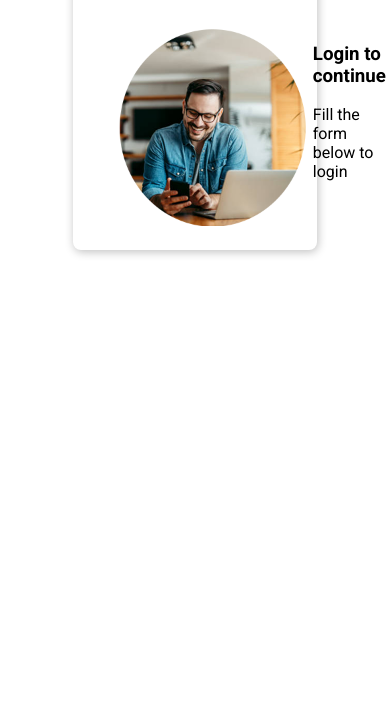
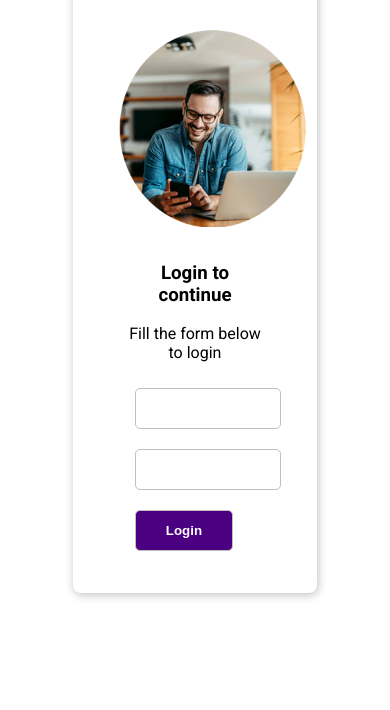
Before and after one commit to Dogunfx/Simple-website, a plain HTML site: page index.htm in a window 390 px wide. Shown: the part 134-844 px from the top of the page. Drawn offline with Linux system fonts and the light colour scheme.

Commit message:
responsive

```diff
--- a/index.htm
+++ b/index.htm
@@ -26,14 +26,60 @@
         text-align: center;
         font-size: 30px;
         text-transform: uppercase;
+        border-bottom: 1px solid silver;
       }
+
       .second {
         display: flex;
         padding: 10px 30px;
+        align-items: center;
       }
 
       .second img {
         width: 200px;
+      }
+
+      .second .my-img {
+        flex: 2;
+        text-align: center;
+      }
+
+      .second .my-form {
+        flex: 2;
+        padding: 12px;
+        text-align: center;
+      }
+
+      .my-form .form-control {
+        padding: 10px;
+      }
+
+      .my-form .form-control input {
+        display: block;
+        border: none;
+        border-radius: 5px;
+        border: 1px solid silver;
+        width: 100%;
+        padding: 12px;
+      }
+
+      .form-control input.my-btn {
+        width: auto;
+        background-color: indigo;
+        color: white;
+        font-weight: bold;
+        padding: 12px 30px;
+        cursor: pointer;
+      }
+
+      .form-control input.my-btn:hover {
+        background-color: rgb(45, 5, 74);
+      }
+
+      @media (max-width: 560px) {
+        .second {
+          display: block;
+        }
       }
     </style>
   </head>
@@ -49,6 +95,16 @@
         <div class="my-form">
           <h3>Login to continue</h3>
           <p>Fill the form below to login</p>
+
+          <div class="form-control">
+            <input type="text" />
+          </div>
+          <div class="form-control">
+            <input type="password" />
+          </div>
+          <div class="form-control">
+            <input type="submit" value="Login" class="my-btn" />
+          </div>
         </div>
       </div>
     </div>
```
